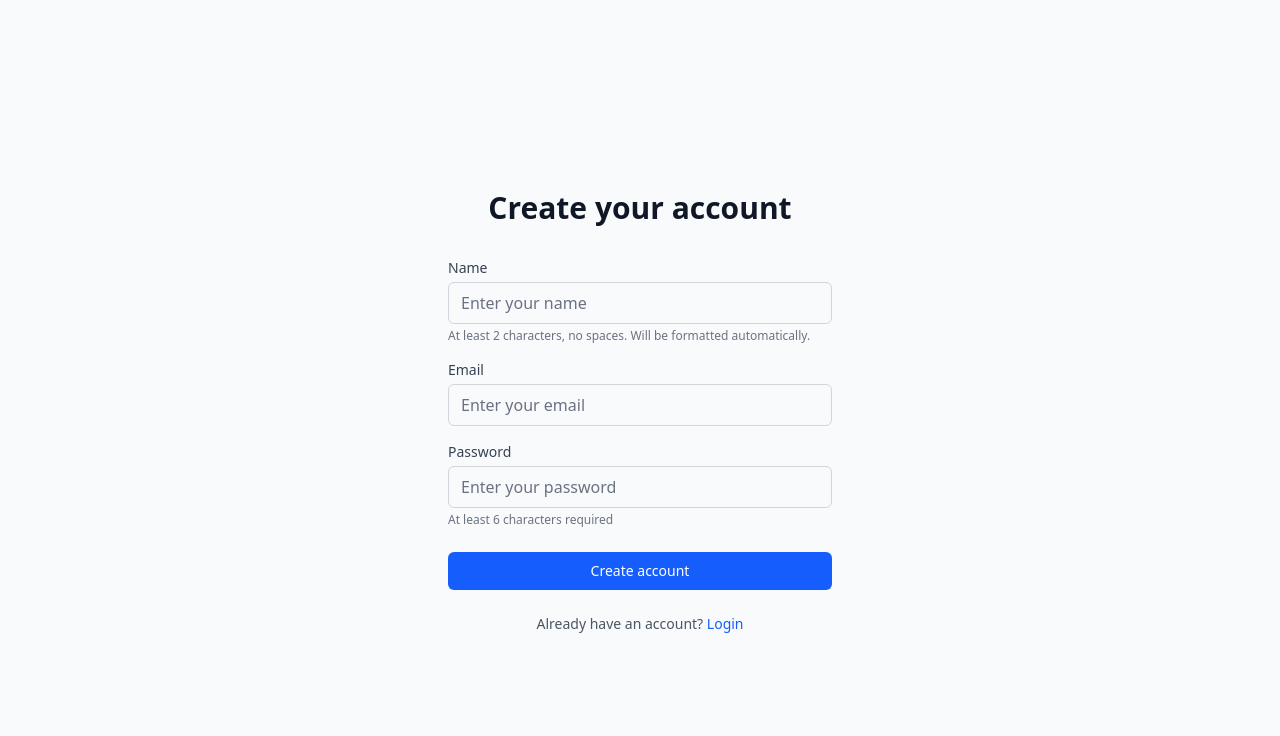
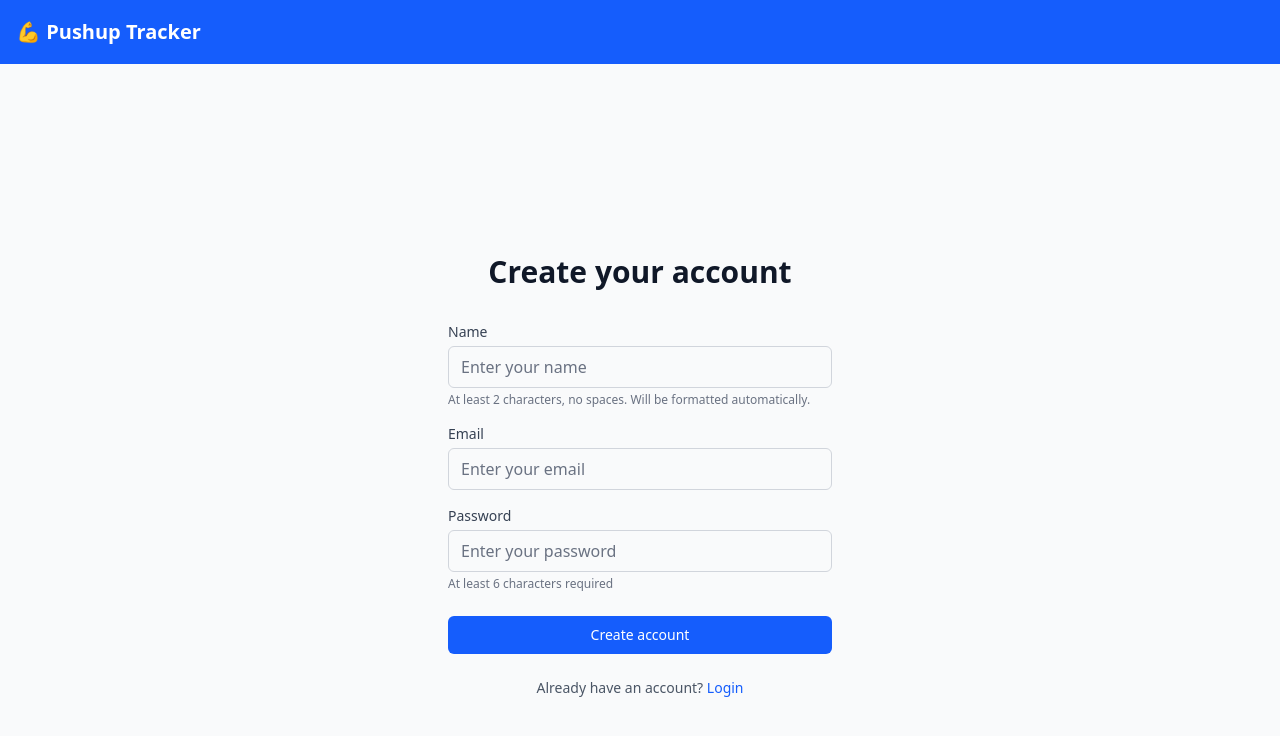
Before and after one commit to seannishanthan/pushup-tracker, a React (Vite) app in the folder frontend/: page /register in a window 1280 px wide. Shown: the top 736 px of the page. Built offline with nearby package versions, Linux system fonts and the light colour scheme; no server answers.

Commit message:
Added navbar without buttons to login and register pages for consistency.

```diff
--- a/frontend/src/components/NavBar.jsx
+++ b/frontend/src/components/NavBar.jsx
@@ -15,11 +15,6 @@ function NavBar() {
         }
     };
 
-    // Don't show navbar if user is not authenticated
-    if (!isAuthenticated) {
-        return null;
-    }
-
     return (
         <nav className="bg-blue-600 shadow-lg">
             <div className="max-w-7xl mx-auto px-4">
@@ -32,7 +27,8 @@ function NavBar() {
                         </Link>
                     </div>
 
-                    {/* Navigation Links */}
+                    {/* Navigation Links - Only show for authenticated users */}
+                    {isAuthenticated && (
                         <div className="flex items-center space-x-4">
                             <Link to="/session" className="bg-blue-700 hover:bg-blue-800 text-white px-4 py-2 rounded-md text-sm font-medium transition-colors border border-blue-500 hover:border-blue-600">
                                 Start Session
@@ -46,6 +42,7 @@ function NavBar() {
                                 {loading ? 'Logging out...' : 'Logout'}
                             </button>
                         </div>
+                    )}
                 </div>
             </div>
         </nav>
--- a/frontend/src/pages/Login.jsx
+++ b/frontend/src/pages/Login.jsx
@@ -4,6 +4,7 @@ import { signInWithEmailAndPassword } from 'firebase/auth';
 import { auth } from '../lib/firebase';
 import { useFirebaseAuth } from '../hooks/useFirebaseAuth';
 import { clearTokenCache } from '../utils/api';
+import NavBar from '../components/NavBar';
 
 function Login() {
     const navigate = useNavigate();
@@ -111,6 +112,8 @@ function Login() {
     };
 
     return (
+        <div>
+            <NavBar />
             <div className="min-h-screen flex items-center justify-center bg-gray-50">
                 <div className="max-w-md w-full space-y-8 p-8">
                     <div>
@@ -199,6 +202,7 @@ function Login() {
                     </form>
                 </div>
             </div>
+        </div>
     );
 }
 
--- a/frontend/src/pages/Register.jsx
+++ b/frontend/src/pages/Register.jsx
@@ -3,6 +3,7 @@ import { Link, useNavigate } from 'react-router-dom';
 import { createUserWithEmailAndPassword, sendEmailVerification } from 'firebase/auth';
 import { auth } from '../lib/firebase';
 import { authAPI } from '../utils/api';
+import NavBar from '../components/NavBar';
 
 function Register() {
   const navigate = useNavigate();
@@ -214,6 +215,8 @@ function Register() {
   };
 
   return (
+    <div>
+      <NavBar />
       <div className="min-h-screen flex items-center justify-center bg-gray-50">
         <div className="max-w-md w-full space-y-8 p-8">
           <div>
@@ -340,6 +343,7 @@ function Register() {
           </form>
         </div>
       </div>
+    </div>
   );
 }
 
```
Lines whose indentation alone changed are shown as unchanged.
